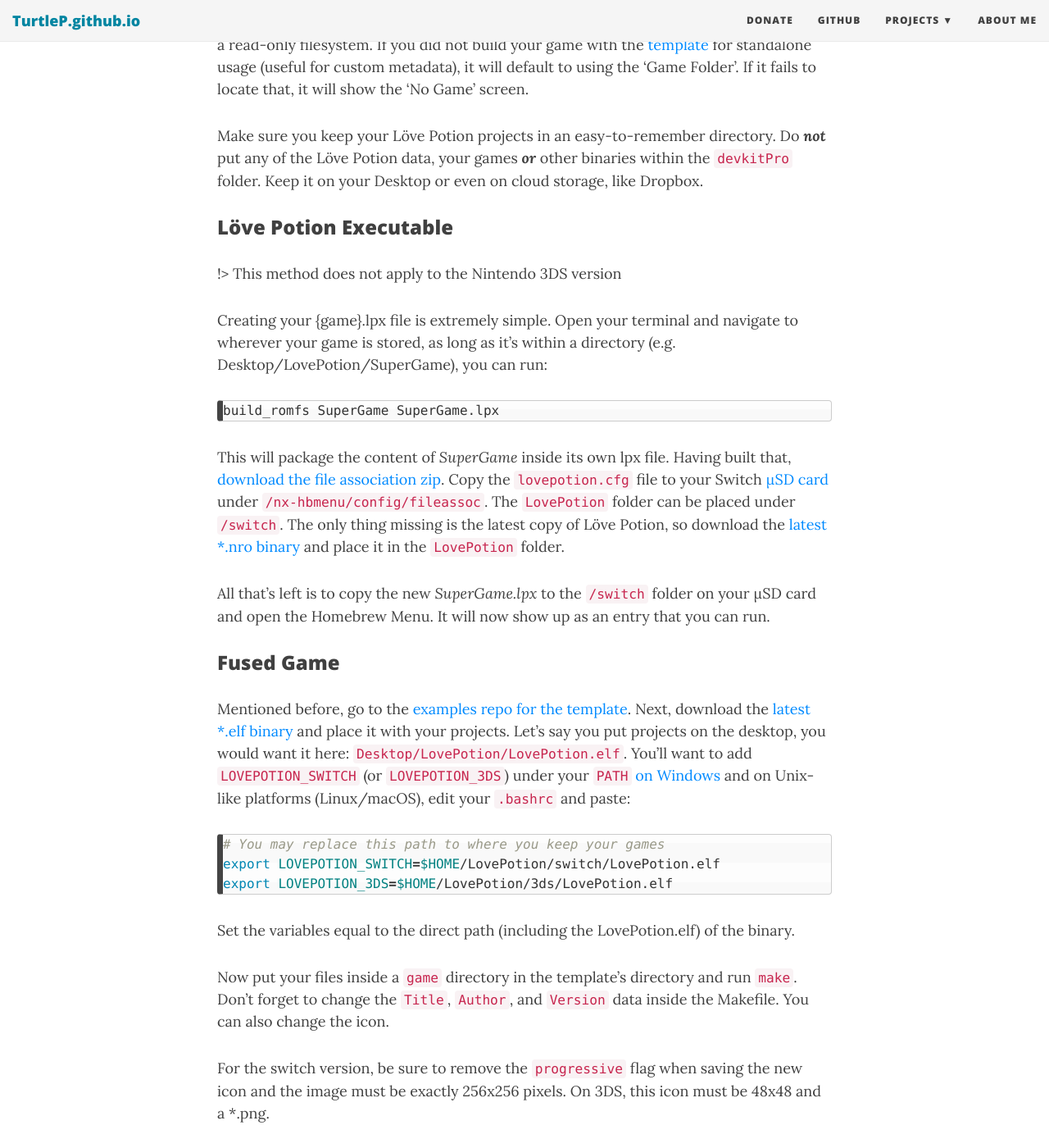
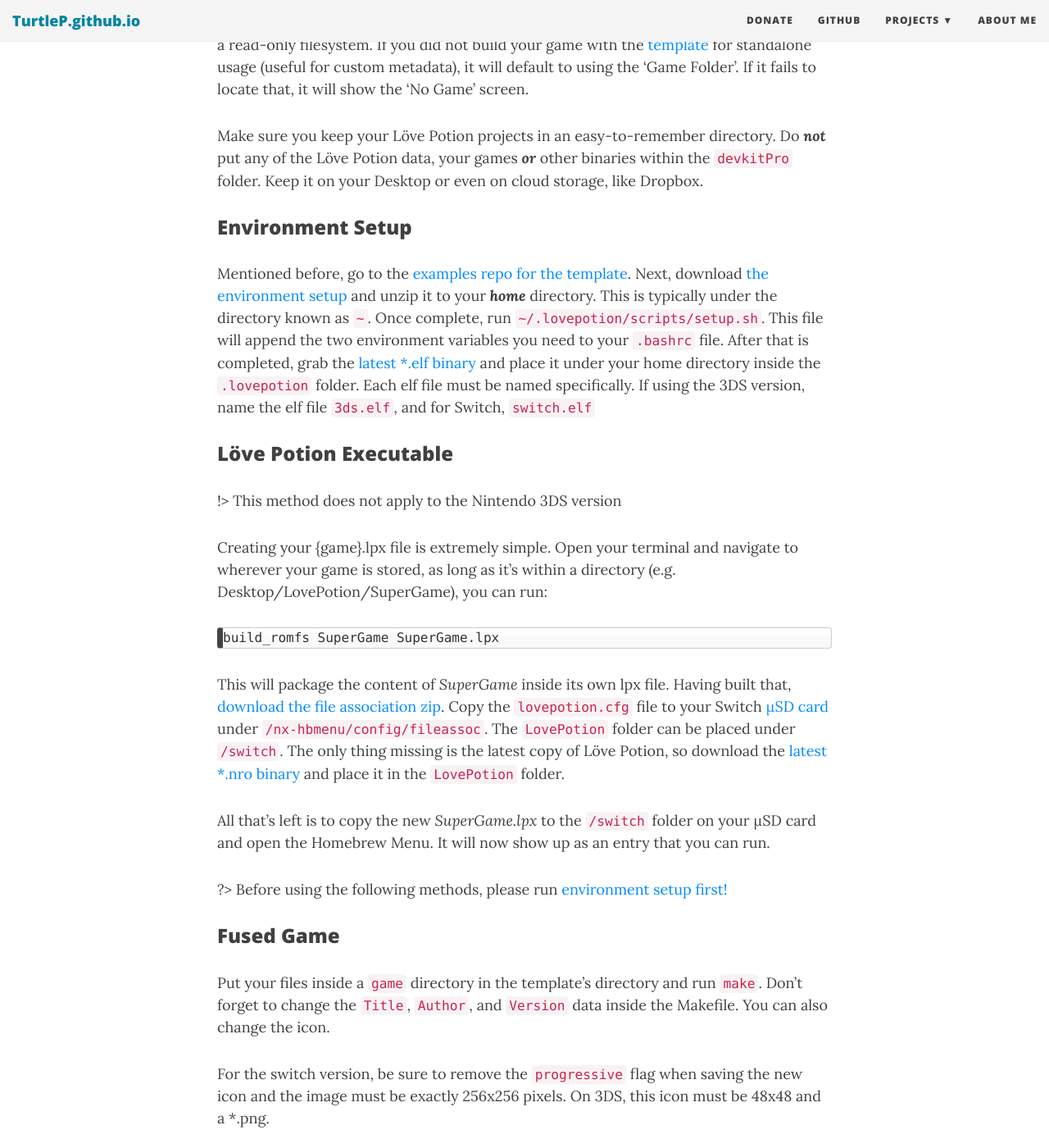
Before and after one commit to TurtleP/TurtleP.github.io-old, a Jekyll site: the page built from LovePotion/wiki/packaging.md, in a window 1280 px wide and 1400 px high, scrolled down 607 px. Shown: the whole window at 82% size. Built offline with Jekyll 4.4.1, drawn with Linux system fonts in a browser that asks for light colours; nearby versions of some CDN libraries; our own code applies the rules of GitHub Pages for plain Markdown files; some of the changed text lies outside the part shown.

Commit message:
add env setup details, fix showcase stuff

````diff
--- a/LovePotion/wiki/packaging.md
+++ b/LovePotion/wiki/packaging.md
@@ -14,6 +14,11 @@
 
 Make sure you keep your Löve Potion projects in an easy-to-remember directory. Do ***not*** put any of the Löve Potion data, your games ***or*** other binaries within the `devkitPro` folder. Keep it on your Desktop or even on cloud storage, like Dropbox.
 
+### Environment Setup
+
+Mentioned before, go to the [examples repo for the template](https://github.com/TurtleP/LovePotion-examples/tree/master/templates). Next, download [the environment setup](/files/lovepotion.zip) and unzip it to your **_home_** directory. This is typically under the directory known as `~`. Once complete, run `~/.lovepotion/scripts/setup.sh`. This file will append the two environment variables you need to your `.bashrc` file. After that is completed, grab the [latest *.elf binary](https://github.com/TurtleP/LovePotion/releases) and place it under your home directory inside the `.lovepotion` folder. Each elf file must be named specifically.
+If using the 3DS version, name the elf file `3ds.elf`, and for Switch, `switch.elf`
+
 ### Löve Potion Executable
 
 !> This method does not apply to the Nintendo 3DS version
@@ -28,23 +33,15 @@
 
 All that's left is to copy the new *SuperGame.lpx* to the `/switch` folder on your µSD card and open the Homebrew Menu. It will now show up as an entry that you can run.
 
+?> Before using the following methods, please run [environment setup first!](packaging?id=environment-setup)
+
 ### Fused Game
 
-Mentioned before, go to the [examples repo for the template](https://github.com/TurtleP/LovePotion-examples/tree/master/templates). Next, download the [latest *.elf binary](https://github.com/TurtleP/LovePotion/releases) and place it with your projects. Let's say you put projects on the desktop, you would want it here: `Desktop/LovePotion/LovePotion.elf`. You'll want to add `LOVEPOTION_SWITCH` (or `LOVEPOTION_3DS`) under your `PATH` [on Windows](https://helpdeskgeek.com/windows-10/add-windows-path-environment-variable/) and on Unix-like platforms (Linux/macOS), edit your `.bashrc` and paste:
-
-```bash
-# You may replace this path to where you keep your games
-export LOVEPOTION_SWITCH=$HOME/LovePotion/switch/LovePotion.elf
-export LOVEPOTION_3DS=$HOME/LovePotion/3ds/LovePotion.elf
-```
-
-Set the variables equal to the direct path (including the LovePotion.elf) of the binary.
-
-Now put your files inside a `game` directory in the template's directory and run `make`. Don't forget to change the `Title`, `Author`, and `Version` data inside the Makefile. You can also change the icon.
+Put your files inside a `game` directory in the template's directory and run `make`. Don't forget to change the `Title`, `Author`, and `Version` data inside the Makefile. You can also change the icon.
 
 For the switch version, be sure to remove the `progressive` flag when saving the new icon and the image must be exactly 256x256 pixels. On 3DS, this icon must be 48x48 and a *.png.
 
-Copy the newly build *SuperGame.nro* to the µSD card under `/switch` (or `/3ds`) and it will show up as an entry once you open the Homebrew Menu.
+Copy the newly built *SuperGame.(nro/3dsx)* to the µSD card under `/switch` (or `/3ds`) and it will show up as an entry once you open the Homebrew Menu.
 
 ### 'Game' Folder
 
````
Also changed, not shown: LovePotion/wiki/showcase.md (+5 -5 lines), 1 other file.
